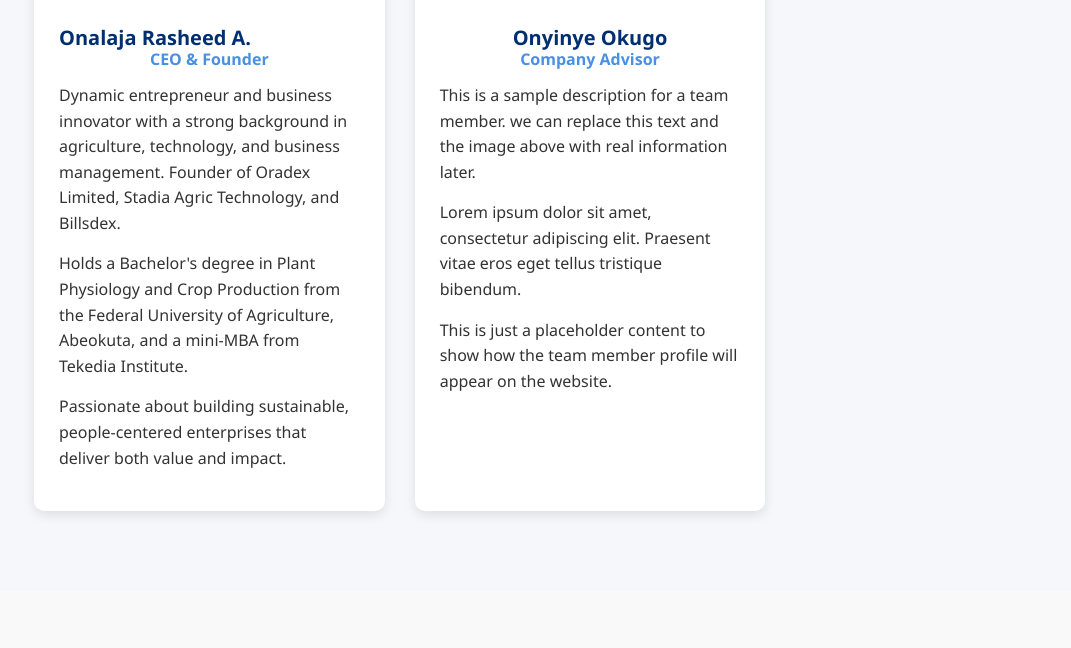
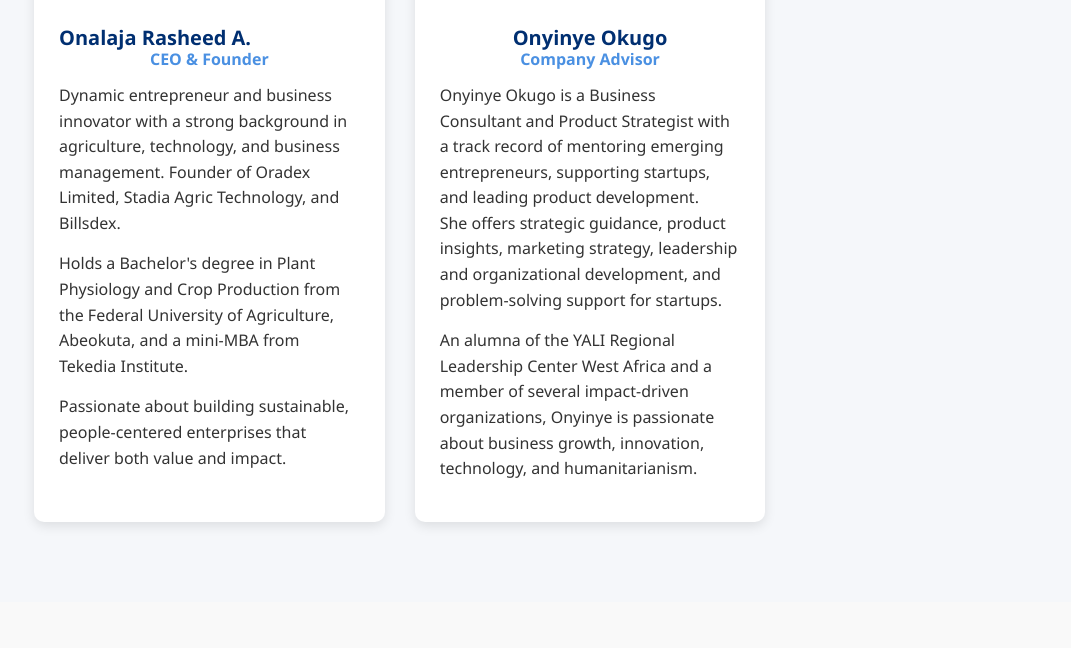
Before and after one commit to Suraj-Salihu/Oradex-limited, a plain HTML site: page index.html in a window 1280 px wide. Shown: the part 3533-4181 px from the top of the page, without its empty margins (50-1121 px from the left). Drawn offline with Linux system fonts and the light colour scheme.

Commit message:
Added Onyinye Okugo bio to Company Advisor section

```diff
--- a/index.html
+++ b/index.html
@@ -1202,16 +1202,16 @@
                     <p>Passionate about building sustainable, people-centered enterprises that deliver both value and impact.</p>
                 </div>
             </div>
+
             <div class="team-member">
                 <div class="member-image">
-                        <img src="images/asceo.png" alt="Assistant CEO">
+                    <img src="images/asceo.png" alt="Onyinye Okugo">
                 </div>
                 <div class="member-content">
                     <h3 style="text-align: center;">Onyinye Okugo</h3>
-                        <div class="member-role" style="text-align: Center;">Company Advisor</div>
-                        <p>This is a sample description for a team member. we can replace this text and the image above with real information later.</p>
-                        <p>Lorem ipsum dolor sit amet, consectetur adipiscing elit. Praesent vitae eros eget tellus tristique bibendum.</p>
-                        <p>This is just a placeholder content to show how the team member profile will appear on the website.</p>
+                    <div class="member-role" style="text-align: center;">Company Advisor</div>
+                    <p>Onyinye Okugo is a Business Consultant and Product Strategist with a track record of mentoring emerging entrepreneurs, supporting startups, and leading product development. <br>She offers strategic guidance, product insights, marketing strategy, leadership and organizational development, and problem-solving support for startups.</p>
+                    <p>An alumna of the YALI Regional Leadership Center West Africa and a member of several impact-driven organizations, Onyinye is passionate about business growth, innovation, technology, and humanitarianism.</p>
                 </div>
             </div>
         </div>
```
Lines whose indentation alone changed are shown as unchanged.
